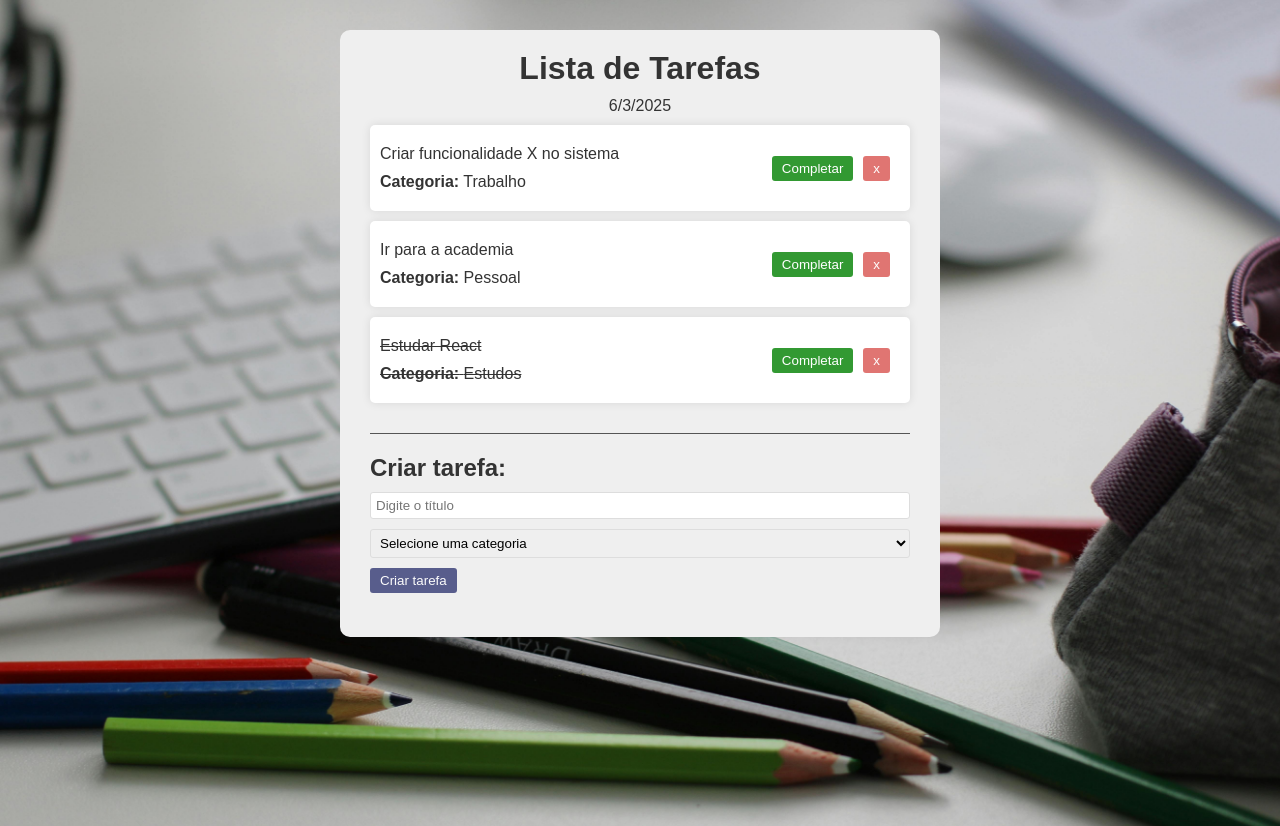
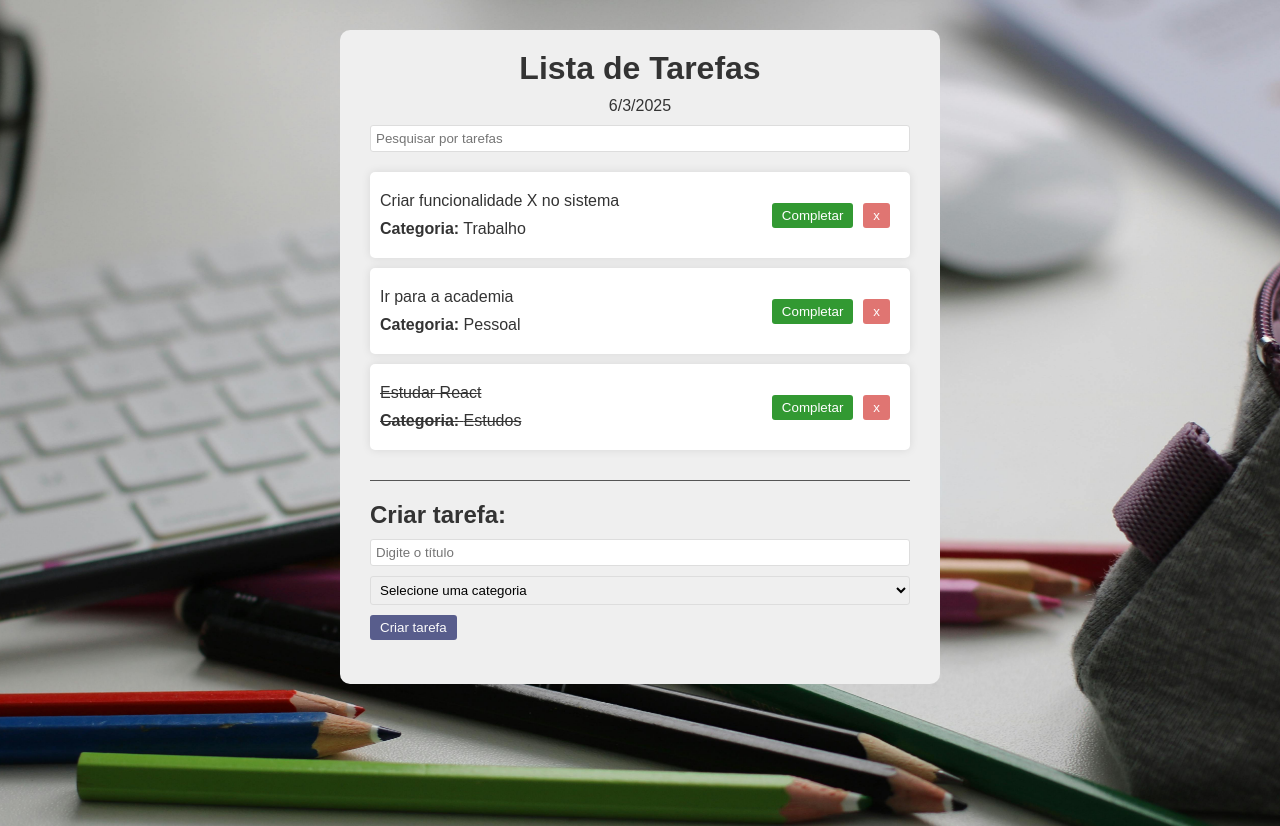
Before and after one commit to GuilhermeEduardo23/ToDo_List, a React (Vite) app: page / in a window 1280 px wide. Shown: the top 826 px of the page. Built offline with nearby package versions, Linux system fonts and the light colour scheme.

Commit message:
feat: adding a function to search a specific task

```diff
--- a/src/App.jsx
+++ b/src/App.jsx
@@ -2,6 +2,7 @@ import { useState } from "react";
 import "./App.scss";
 import Todo from "./components/Todo";
 import TodoForm from "./components/TodoForm";
+import Search from "./components/Search";
 
 function App() {
   const date = new Date();
@@ -25,6 +26,8 @@ function App() {
       isCompleted: true,
     },
   ]);
+
+  const [search, setSearch] = useState("");
 
   const addTodo = (text, category) => {
     const newTodos = [
@@ -65,8 +68,9 @@ function App() {
         <h1>Lista de Tarefas</h1>
         <span className="date">{`${date.getDate()}/${date.getMonth() + 1}/${date.getFullYear()}`}</span>
       </div>
+      <Search search={search} setSearch={setSearch}/>
       <div className="todo_list">
-        {todos.map(todo => (
+        {todos.filter(todo => todo.text.toLowerCase().includes(search.toLowerCase())).map(todo => (
           <Todo key={todo.id} todo={todo} removeTodo={removeTodo} completeTodo={completeTodo}/>
         ))}
       </div>
--- a/src/App.scss
+++ b/src/App.scss
@@ -44,6 +44,7 @@ body {
     flex-direction: column;
     align-items: center;
     gap: 10px;
+    margin-bottom: 10px;
   }
 }
 
--- a/src/components/Search.jsx
+++ b/src/components/Search.jsx
@@ -0,0 +1,14 @@
+const Search = ({ search, setSearch }) => {
+  return (
+    <div className="search">
+      <input
+        type="text"
+        value={search}
+        onChange={(e) => setSearch(e.target.value)}
+        placeholder="Pesquisar por tarefas"
+      />
+    </div>
+  );
+};
+
+export default Search;
```
